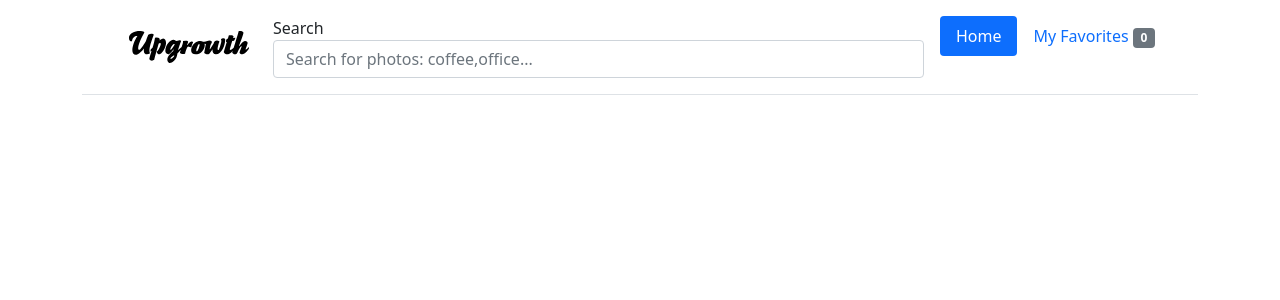
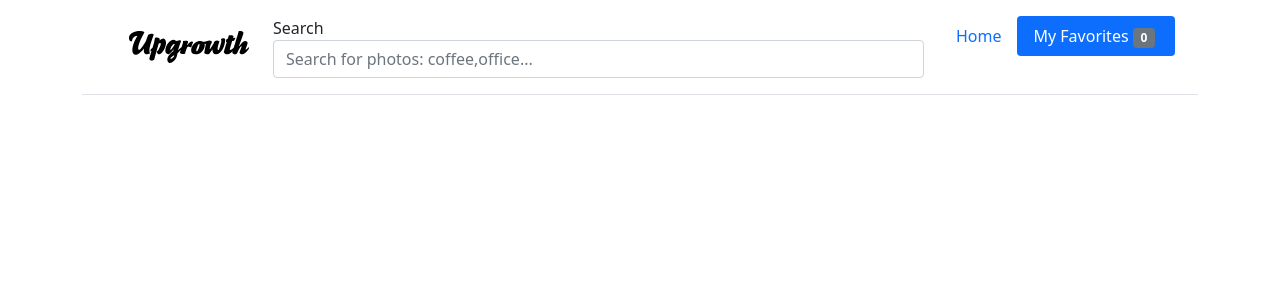
Before and after one commit to rickykiet83/upgrowth-unsplash-app, a Next.js app: page /favorites in a window 1280 px wide. Shown: the top 300 px of the page. Built offline with nearby package versions, Linux system fonts and the light colour scheme.

Commit message:
add active class to link

```diff
--- a/components/layout/main-navigation.tsx
+++ b/components/layout/main-navigation.tsx
@@ -5,9 +5,13 @@ import Link from 'next/link';
 import Logo from './logo';
 import { Nav } from 'react-bootstrap';
 import { Searchbar } from '@components/common';
+import { useRouter } from 'next/router';
 
 function MainNavigation() {
+  const { pathname } = useRouter();
+
   const favoritesCtx = useContext(FavoritesContext);
+
   return (
     <div className='container'>
       <header className='d-flex flex-wrap justify-content-center py-3 mb-4 border-bottom'>
@@ -18,12 +22,14 @@ function MainNavigation() {
         <ul className='nav nav-pills'>
           <li className='nav-item'>
             <Link href='/' passHref>
-              <Nav.Link className='active'>Home</Nav.Link>
+              <Nav.Link className={pathname === '/' ? 'active' : ''}>
+                Home
+              </Nav.Link>
             </Link>
           </li>
           <li className='nav-item'>
             <Link href='/favorites' passHref>
-              <Nav.Link>
+              <Nav.Link className={pathname === '/favorites' ? 'active' : ''}>
                 My Favorites
                 <span className='badge bg-secondary mx-1'>
                   {favoritesCtx.totalFavorites}
--- a/components/photos/PhotoItem.tsx
+++ b/components/photos/PhotoItem.tsx
@@ -20,9 +20,6 @@ export default function PhotoItem({ photo }: { photo: Photo }) {
     <figure className={classes.effect_zoe}>
       <img src={photo.urls.regular} alt={photo.alt_description} />
       <figcaption>
-        <h2>
-          Creative <span>Zoe</span>
-        </h2>
         <p className={classes.icon_links}>
           <a onClick={toggleFavoritesStatusHandler} href='#'>
             <span
@@ -35,10 +32,7 @@ export default function PhotoItem({ photo }: { photo: Photo }) {
             <span className={classes.icon_eye} />
           </a>
         </p>
-        <p className={classes.description}>
-          Zoe never had the patience of her sisters. She deliberately punched
-          the bear in his face.
-        </p>
+        <p className={classes.description}>{photo.alt_description}</p>
       </figcaption>
     </figure>
   );
```
